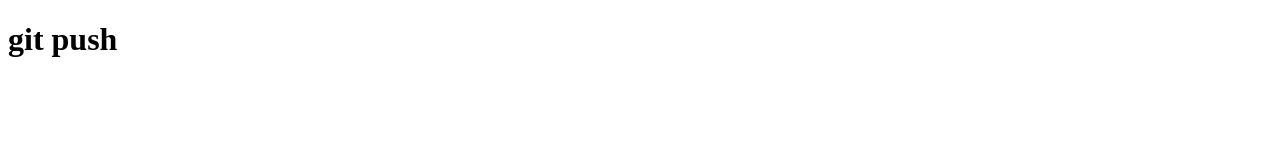
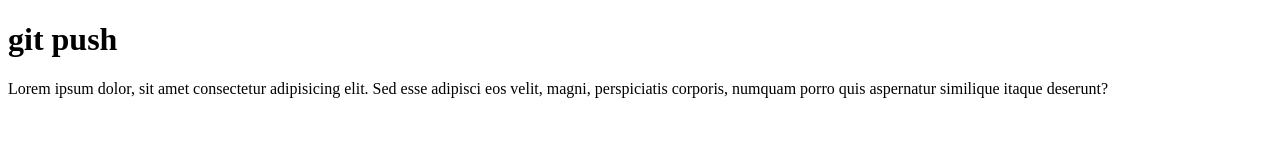
Before and after one commit to prajwalraj77/Git-learn-by-chai, a plain HTML site: page index.html in a window 1280 px wide. Drawn offline with Linux system fonts and the light colour scheme.

Commit message:
added lorem

```diff
--- a/index.html
+++ b/index.html
@@ -8,5 +8,7 @@
 <body>
     <h1>git push</h1>
 
+    Lorem ipsum dolor, sit amet consectetur adipisicing elit. Sed esse adipisci eos velit, magni, perspiciatis corporis, numquam porro quis aspernatur similique itaque deserunt?
+
 </body>
 </html>
```
